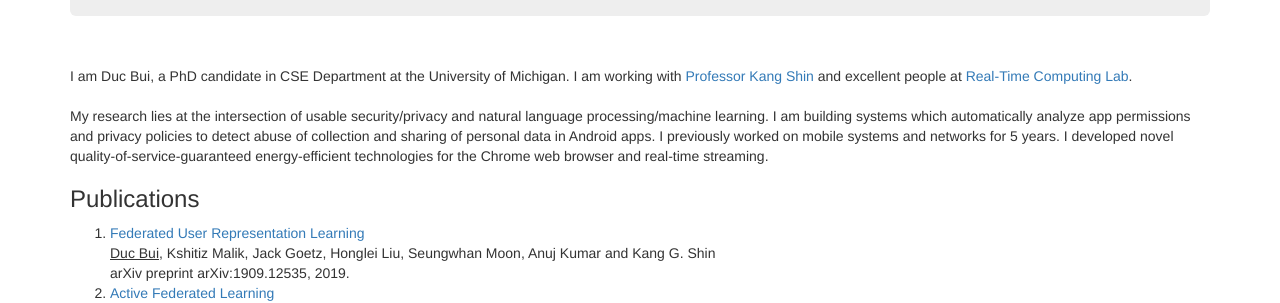
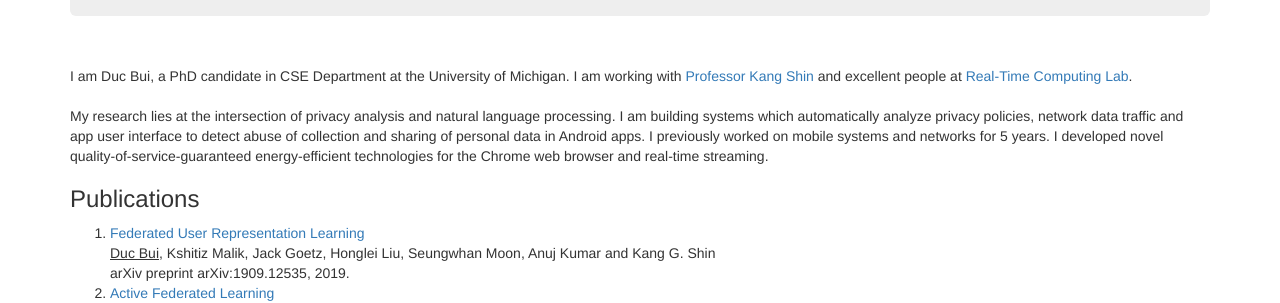
Before and after one commit to ducalpha/ducalpha.github.io, a Jekyll site: the page index.html, which Jekyll copies as it is, in a window 1280 px wide. Shown: the part 296-599 px from the top of the page. Built offline with Jekyll 4.4.1, drawn with Linux system fonts in a browser that asks for light colours; nearby versions of some CDN libraries.

Commit message:
Update index.html

```diff
--- a/index.html
+++ b/index.html
@@ -50,7 +50,7 @@
                     <br>
                     <br>
                     <p>
-                    My research lies at the intersection of usable security/privacy and natural language processing/machine learning. I am building systems which automatically analyze app permissions and privacy policies to detect abuse of collection and sharing of personal data in Android apps. I previously worked on mobile systems and networks for 5 years. I developed novel quality-of-service-guaranteed energy-efficient technologies for the Chrome web browser and real-time streaming.
+                    My research lies at the intersection of privacy analysis and natural language processing. I am building systems which automatically analyze privacy policies, network data traffic and app user interface to detect abuse of collection and sharing of personal data in Android apps. I previously worked on mobile systems and networks for 5 years. I developed novel quality-of-service-guaranteed energy-efficient technologies for the Chrome web browser and real-time streaming.
                     </p>
                 </section>
                 <h3>Publications</h3>
```
